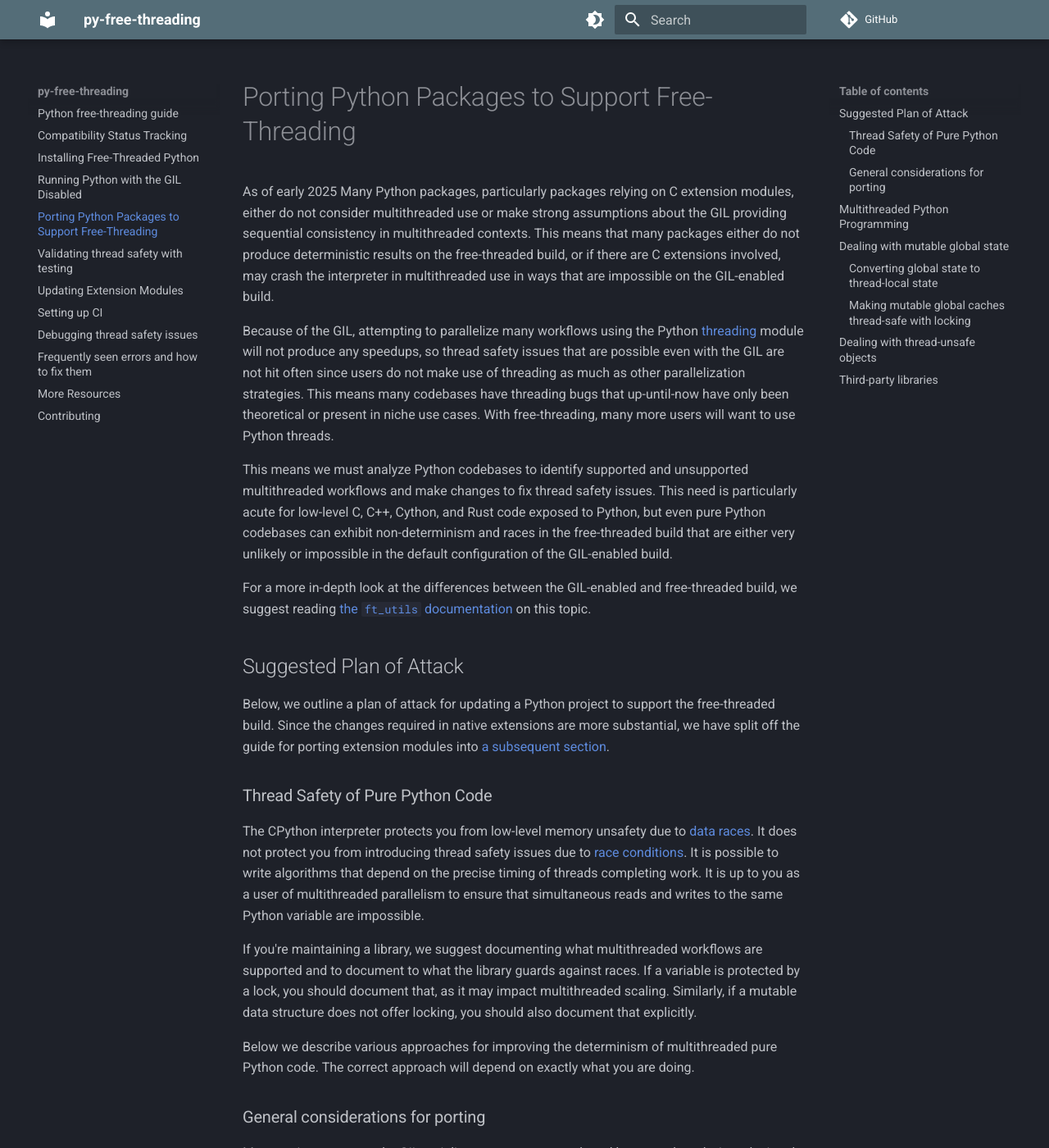
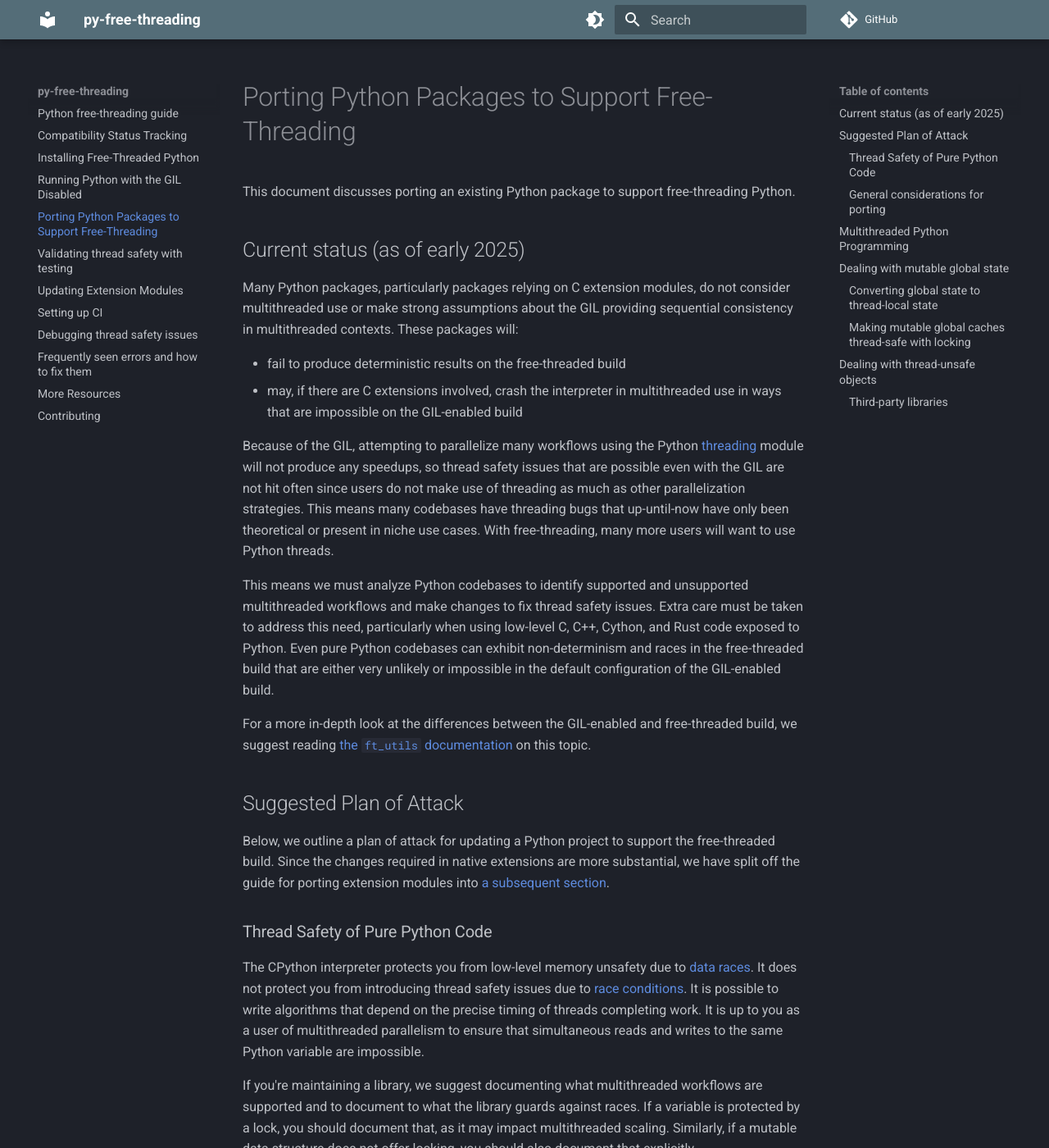
Before and after one commit to Quansight-Labs/free-threaded-compatibility, an MkDocs documentation site: the page built from docs/porting.md, in a window 1280 px wide and 1400 px high. Shown: the whole window at 82% size. Built offline with MkDocs 1.6.1 and Material for MkDocs 9.7.7, drawn with Linux system fonts in a browser that asks for light colours; comment, search, counter and statistics services are not loaded; some of the changed text lies outside the part shown.

```diff
--- a/docs/porting.md
+++ b/docs/porting.md
@@ -1,12 +1,17 @@
 # Porting Python Packages to Support Free-Threading
 
-As of early 2025 Many Python packages, particularly packages relying on C
-extension modules, either do not consider multithreaded use or make strong
+This document discusses porting an existing Python package to support free-threading Python.
+
+## Current status (as of early 2025)
+
+Many Python packages, particularly packages relying on C
+extension modules, do not consider multithreaded use or make strong
 assumptions about the GIL providing sequential consistency in multithreaded
-contexts. This means that many packages either do not produce deterministic
-results on the free-threaded build, or if there are C extensions involved, may
-crash the interpreter in multithreaded use in ways that are impossible on the
-GIL-enabled build.
+contexts. These packages will:
+
+- fail to produce deterministic results on the free-threaded build
+- may, if there are C extensions involved, crash the interpreter in multithreaded use in ways that are impossible on the
+GIL-enabled build
 
 Because of the GIL, attempting to parallelize many workflows using the Python
 [threading](https://docs.python.org/3/library/threading.html) module will not
@@ -18,8 +23,8 @@ free-threading, many more users will want to use Python threads.
 
 This means we must analyze Python codebases to identify supported and
 unsupported multithreaded workflows and make changes to fix thread safety
-issues. This need is particularly acute for low-level C, C++, Cython, and Rust
-code exposed to Python, but even pure Python codebases can exhibit
+issues. Extra care must be taken to address this need, particularly when using low-level C, C++, Cython, and Rust
+code exposed to Python. Even pure Python codebases can exhibit
 non-determinism and races in the free-threaded build that are either very
 unlikely or impossible in the default configuration of the GIL-enabled build.
 
@@ -61,11 +66,15 @@ Many projects assume the GIL serializes access to state shared between threads,
 introducing the possibility of data races in native extensions and race
 conditions that are impossible when the GIL is enabled.
 
-We suggest focusing on safety and multithreaded scaling over single-threaded
-performance. For example, if adding a lock to a global cache would harm
+We suggest focusing on safety and multithreaded scaling before single-threaded
+performance.
+
+Here's an example of this approach. If adding a lock to a global cache would harm
 multithreaded scaling, and turning off the cache implies a small performance
 hit, consider doing the simpler thing and disabling the cache in the
-free-threaded build. Single-threaded performance can always be improved later,
+free-threaded build.
+
+Single-threaded performance can always be improved later,
 once you've established free-threaded support and hopefully improved test
 coverage for multithreaded workflows.
 
@@ -316,7 +325,7 @@ Of course this introduces a scaling bottleneck when `SafeCounter` instances are
 concurrently updated. It's possible to implement more optimized locking
 strategies, but doing so requires knowledge of the problem.
 
-## Third-party libraries
+### Third-party libraries
 
 Both the [`ft_utils`](https://github.com/facebookincubator/ft_utils) and
 [`cereggii`](https://github.com/dpdani/cereggii) libraries offer data structures
```
